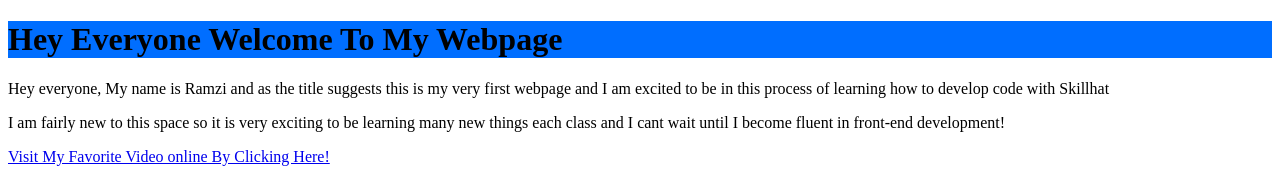
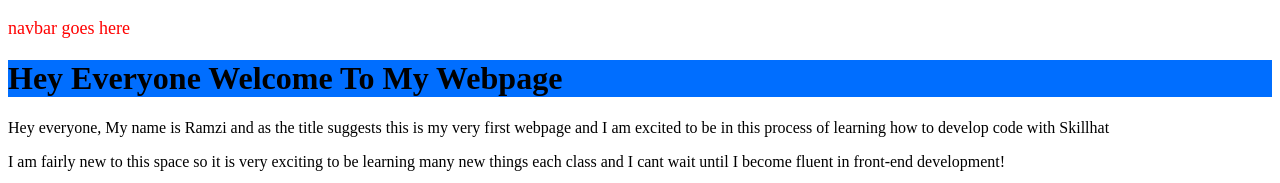
Before and after one commit to Ramzi8089/myfirstrepository, a plain HTML site: page index.html in a window 1280 px wide. Shown: the top 183 px of the page. Drawn offline with Linux system fonts and the light colour scheme.

Commit message:
pushing index.html

```diff
--- a/index.html
+++ b/index.html
@@ -11,6 +11,7 @@
     </head>
     <!-- the head tags tells the browser that the code inside the headtag needs to be executed first -->
     <body>
+        <p style="color: red;font-size: large;">navbar goes here</p>
         <h1 style="background-color:rgb(0, 110, 255);" >Hey Everyone Welcome To My Webpage </h1>
         <p>Hey everyone, My name is Ramzi and as the title suggests this is my very first webpage and I am excited to be in this process of learning how to develop code with Skillhat</p>
         <p>I am fairly new to this space so it is very exciting to be learning many new things each class and I cant wait until I become fluent in front-end development!</p>
```
